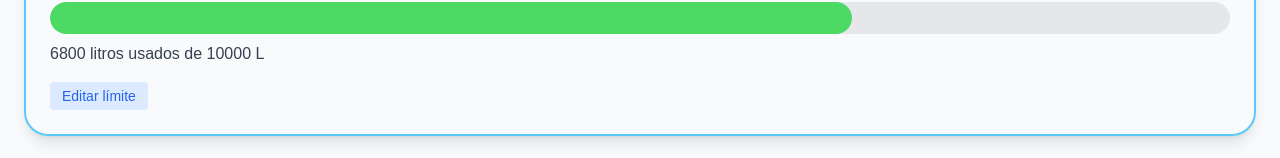
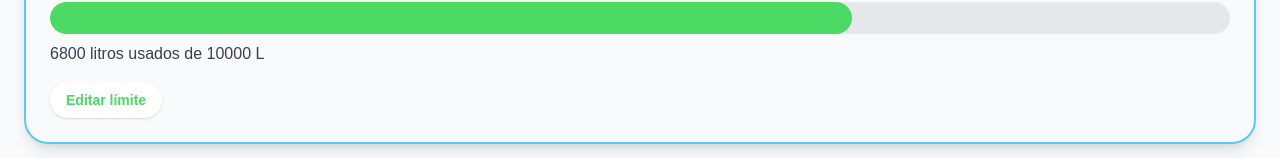
Before and after one commit to IramMcFly/riegos, a Next.js app: page / in a window 1280 px wide. Shown: the part 152-310 px from the top of the page. Built offline with nearby package versions, Linux system fonts and the light colour scheme; no server answers.

Commit message:
dashboard adjust

```diff
--- a/components/dashboard.jsx
+++ b/components/dashboard.jsx
@@ -154,7 +154,7 @@ const Dashboard = () => {
   }, []);
 
   return (
-    <div className="p-6 space-y-6 bg-gray-50 min-h-screen">
+    <div className="p-6 space-y-6 bg-gray-50 min-h-screen pb-24">
       {/* Consumo de agua */}
       <div className="border-2 border-[#5ac8fa] p-6 rounded-3xl shadow-lg">
         <h3 className="text-[#4cd964] font-semibold text-lg sm:text-xl mb-3">
@@ -206,7 +206,7 @@ const Dashboard = () => {
         ) : (
           <button
             onClick={() => setEditandoLimite(true)}
-            className="mt-4 px-3 py-1 text-sm bg-blue-100 text-blue-600 rounded hover:bg-blue-200"
+            className="mt-4 px-4 py-2 text-sm font-semibold bg-white text-[#4cd964] rounded-full shadow hover:bg-gray-100 transition"
           >
             Editar límite
           </button>
```
